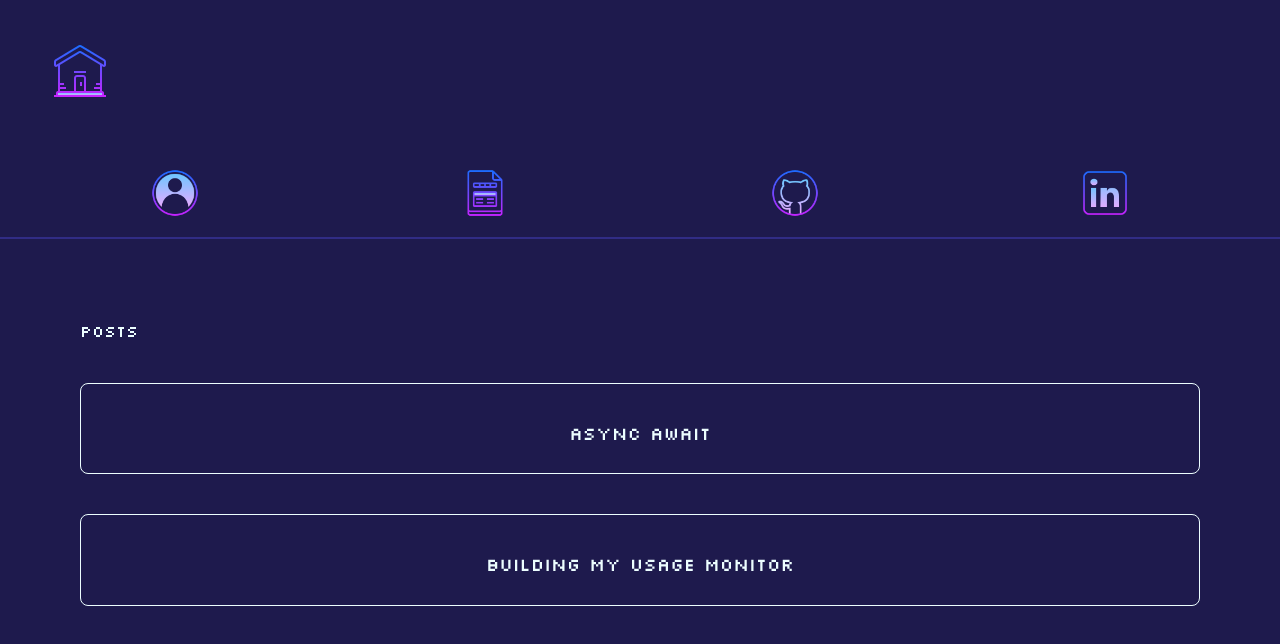
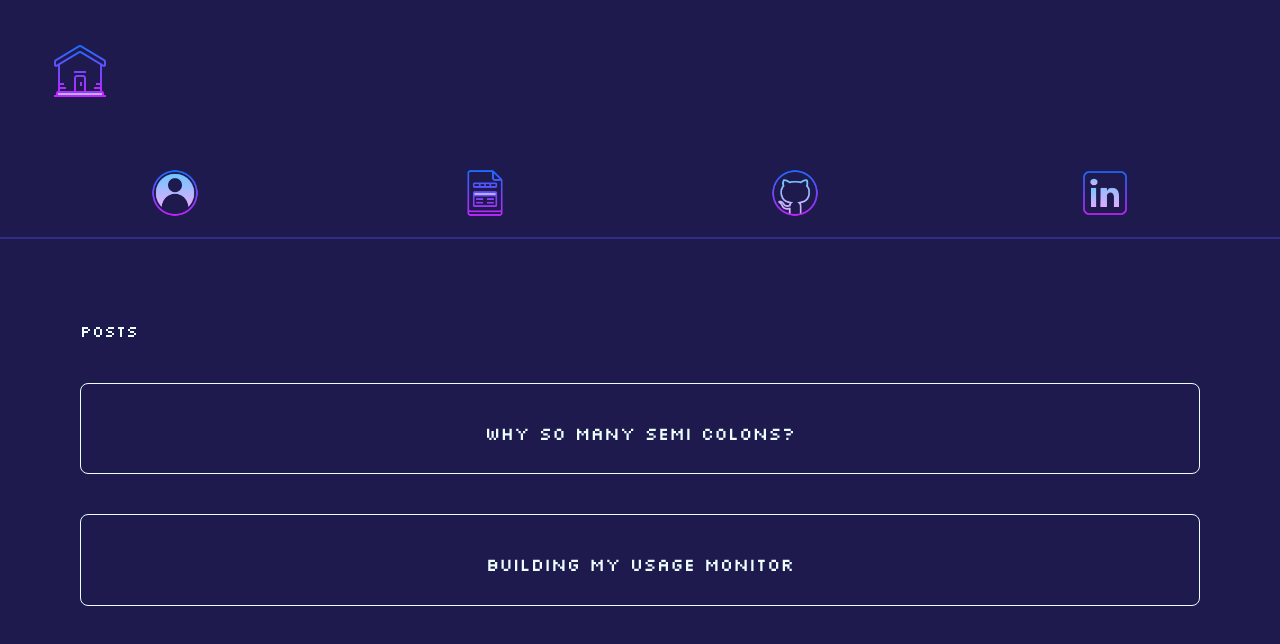
Before and after one commit to cchester11/new_portfolio, a React (Vite) app: page /posts in a window 1280 px wide. Shown: the top 644 px of the page. Built offline with nearby package versions, Linux system fonts and the light colour scheme; a web font is replaced by a local one.

Commit message:
added post_details

```diff
--- a/src/data.js
+++ b/src/data.js
@@ -21,17 +21,40 @@ const projects = [
             screenshot: "phopApp",
             link: "https://github.com/cchester11/phop_frontend"
       }
-]
+];
 
 export const posts = [
       {
             id: "1",
-            title: "async await"
+            title: "why so many semi colons?"
       },
       {
             id: "2",
             title: "building my usage monitor"
       }
-]
+];
+
+export const post_details = [
+      {
+            // each object contains an id and a content array
+            id: "1",
+            content: [
+                  // each content array contains nested objects which contain an element type (like h2) and content
+                  {
+                        type: "h2",
+                        content: "Why So Many Semi Colons?"
+                  }
+            ]
+      },
+      {
+            id: "2",
+            content: [
+                  {
+                        type: "h2",
+                        content: "Building My Usage Monitor"
+                  }
+            ]
+      }
+];
 
 export default projects;
```
